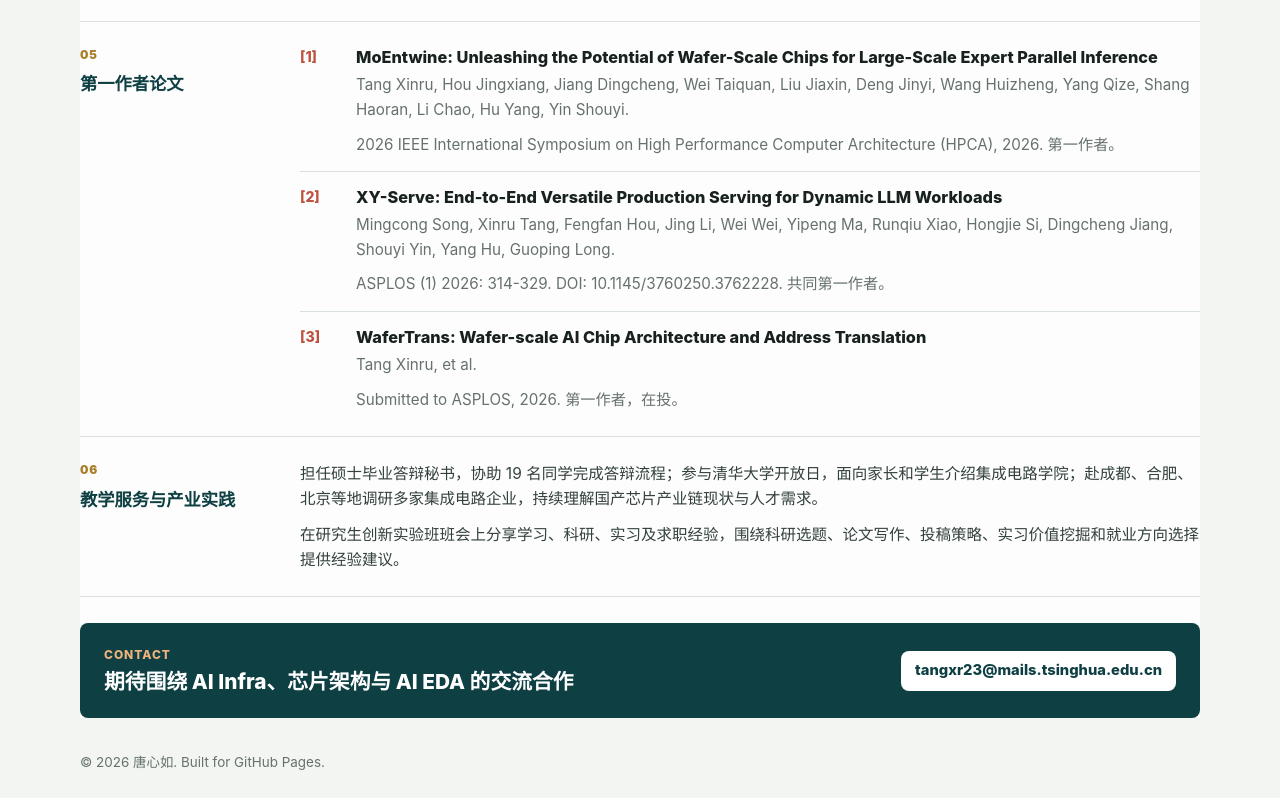
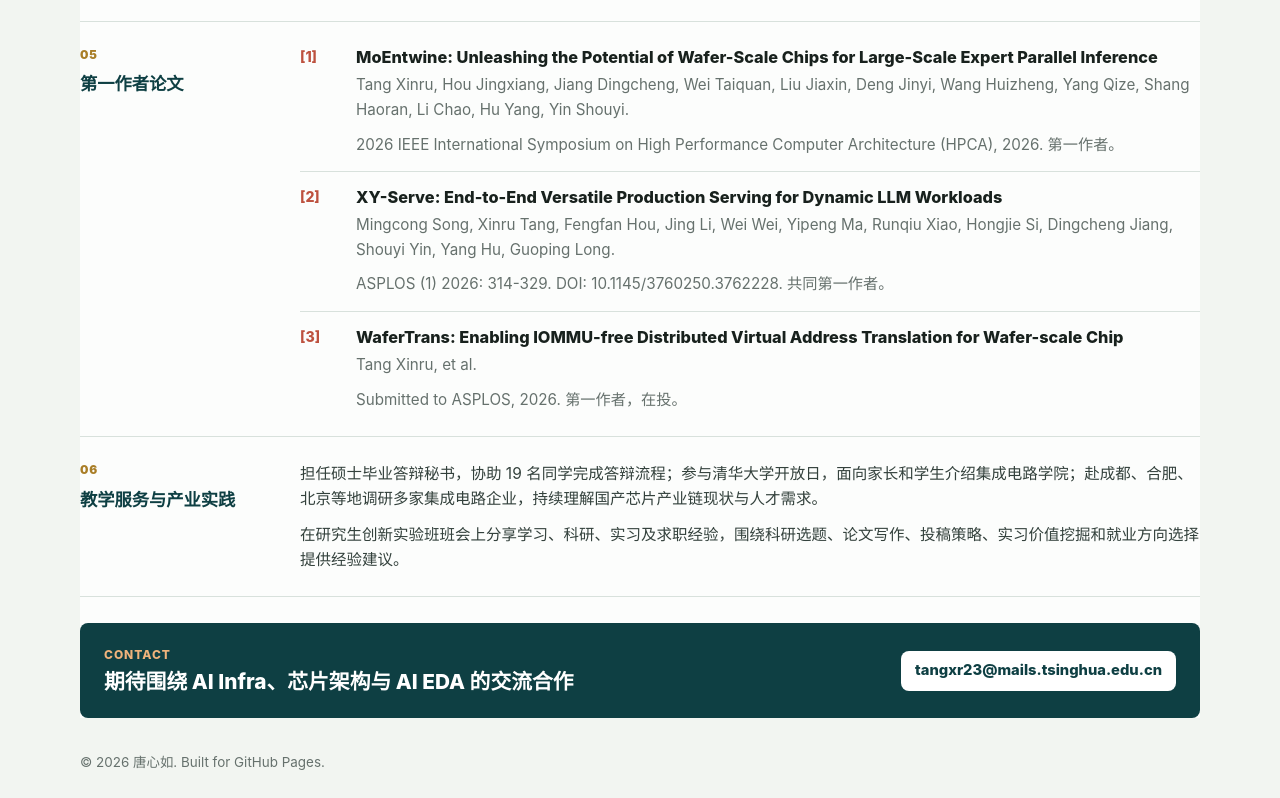
Before and after one commit to K1ssMe520/xinrutang.github.io, a plain HTML site: page index.html in a window 1280 px wide. Shown: the part 1807-2605 px from the top of the page. Drawn offline with Linux system fonts and the light colour scheme.

Commit message:
Update index.html
修改名字

```diff
--- a/index.html
+++ b/index.html
@@ -273,7 +273,7 @@
           <article class="paper-item">
             <span class="paper-index">[3]</span>
             <div>
-              <h3>WaferTrans: Wafer-scale AI Chip Architecture and Address Translation</h3>
+              <h3>WaferTrans: Enabling IOMMU-free Distributed Virtual Address Translation for Wafer-scale Chip</h3>
               <p>Tang Xinru, et al.</p>
               <p>Submitted to ASPLOS, 2026. 第一作者，在投。</p>
             </div>
```
